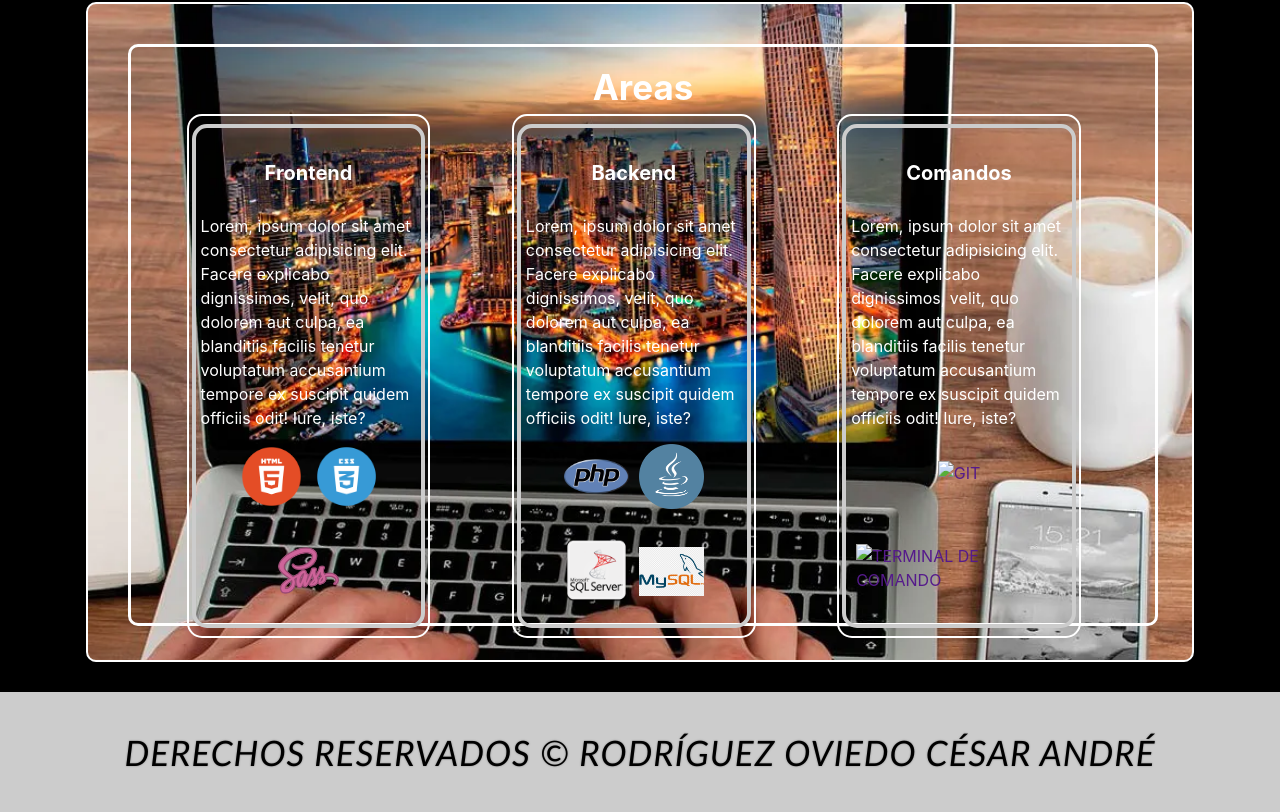
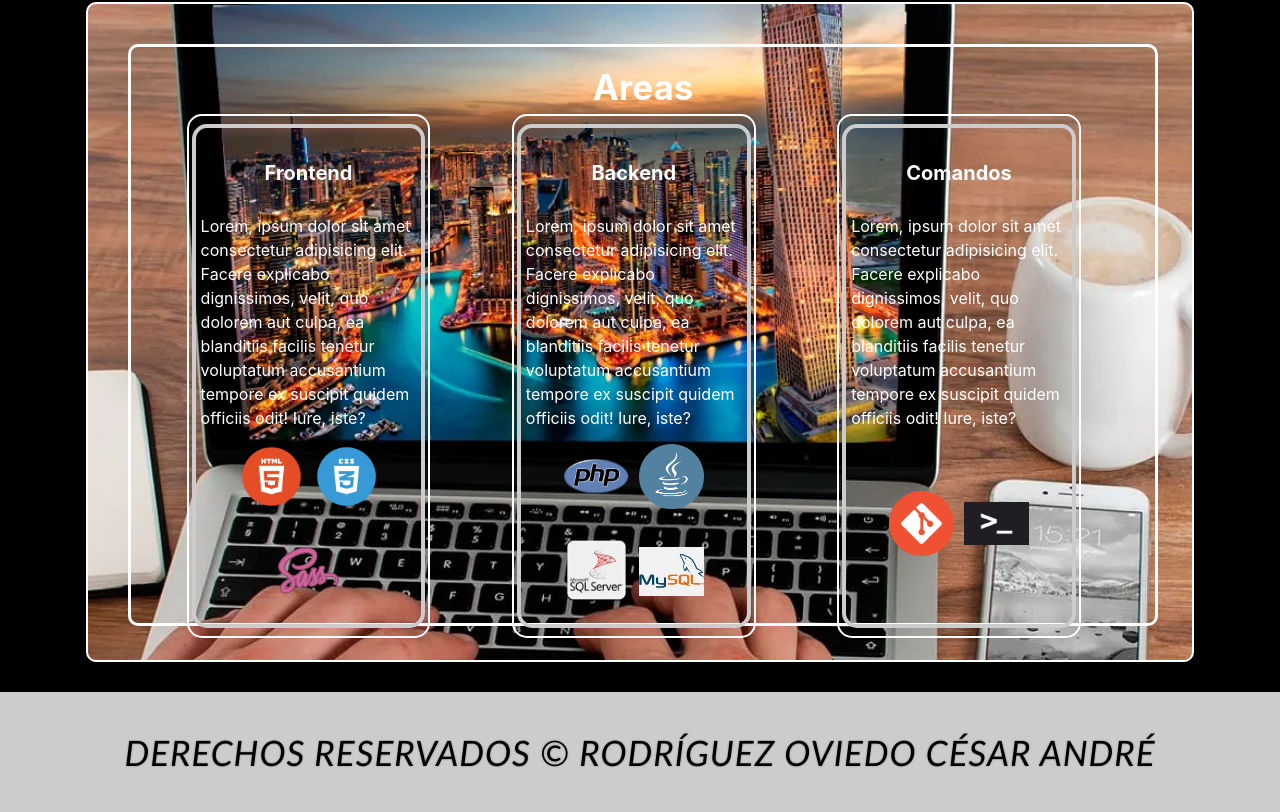
Before and after one commit to RodriguezOviedoCesar/PortafolioRodriguezOviedo, a plain HTML site: page index.html in a window 1280 px wide. Shown: the part 1626-2438 px from the top of the page. Drawn offline with Linux system fonts and the light colour scheme.

Commit message:
Subiendo 5.0

```diff
--- a/index.html
+++ b/index.html
@@ -235,10 +235,10 @@
                                 </p>
                                 <div class="contenedorref">
                                     <a href="">
-                                        <img class ="imagenescon" src="Maquetacion1/ing/gitlogo.png" alt="GIT">
+                                        <img class ="imagenescon" src="ing/gitlogo.png" alt="GIT">
                                     </a>
                                     <a href="">
-                                        <img class ="imagenescon" src="Maquetacion1/ing/termianllogolinux.png" alt="TERMINAL DE COMANDO">
+                                        <img class ="imagenescon" src="ing/termianllogolinux.png" alt="TERMINAL DE COMANDO">
                                     </a>
                                 </div>
 
```
